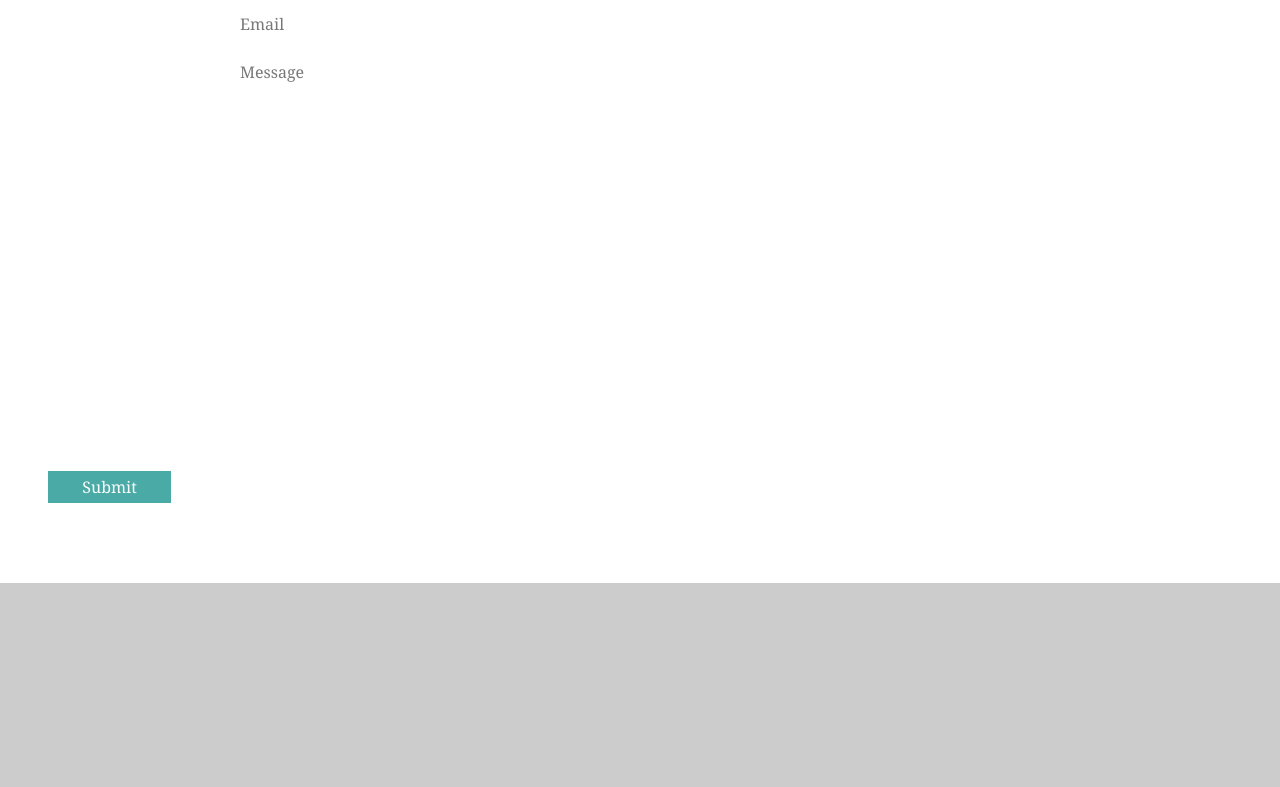
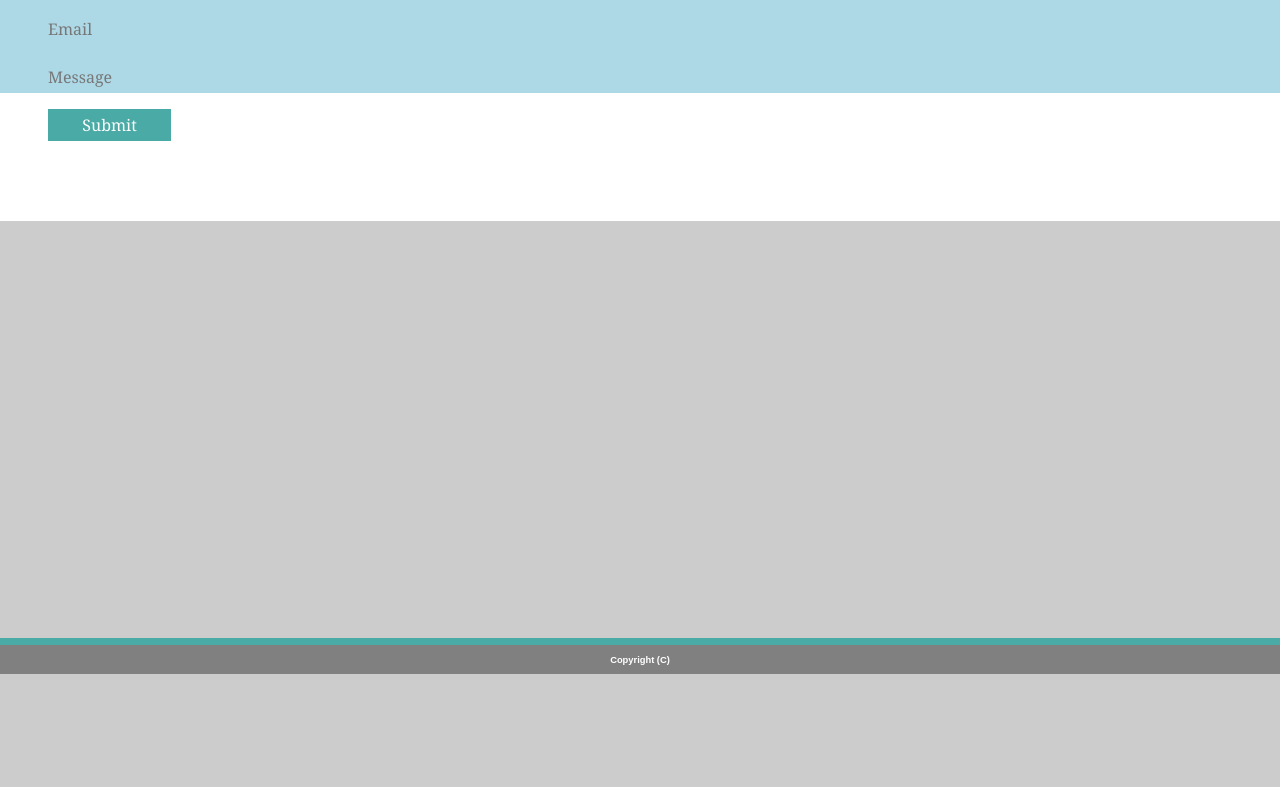
Before and after one commit to JakeG-9191/Basic-Portfolio, a plain HTML site: page contact.html in a window 1280 px wide. Shown: the part 126-913 px from the top of the page. Drawn offline with Linux system fonts and the light colour scheme.

Commit message:
updated contact and portfolio content plus sytles

```diff
--- a/assets/style.css
+++ b/assets/style.css
@@ -101,9 +101,8 @@ a, a:link, a:visited, a:focus, a:hover, a:active{
 
 .contact-form {
     text-align: left;
-    margin-left: 15%;
-    height: 600px;
-    background: white;
+    background: lightblue;
+    float: none;
 }
 
 .contact {
--- a/contact.html
+++ b/contact.html
@@ -29,4 +29,9 @@
             <p id="button">Submit</p>
         </section>
       </div>
+      <footer class=footerG>
+        </footer>
+        <div class="footer">
+            <h3>Copyright (C)</h3>
+        </div>
     </body>
```
Also changed, not shown: portfolio.html (+14 -6 lines).
